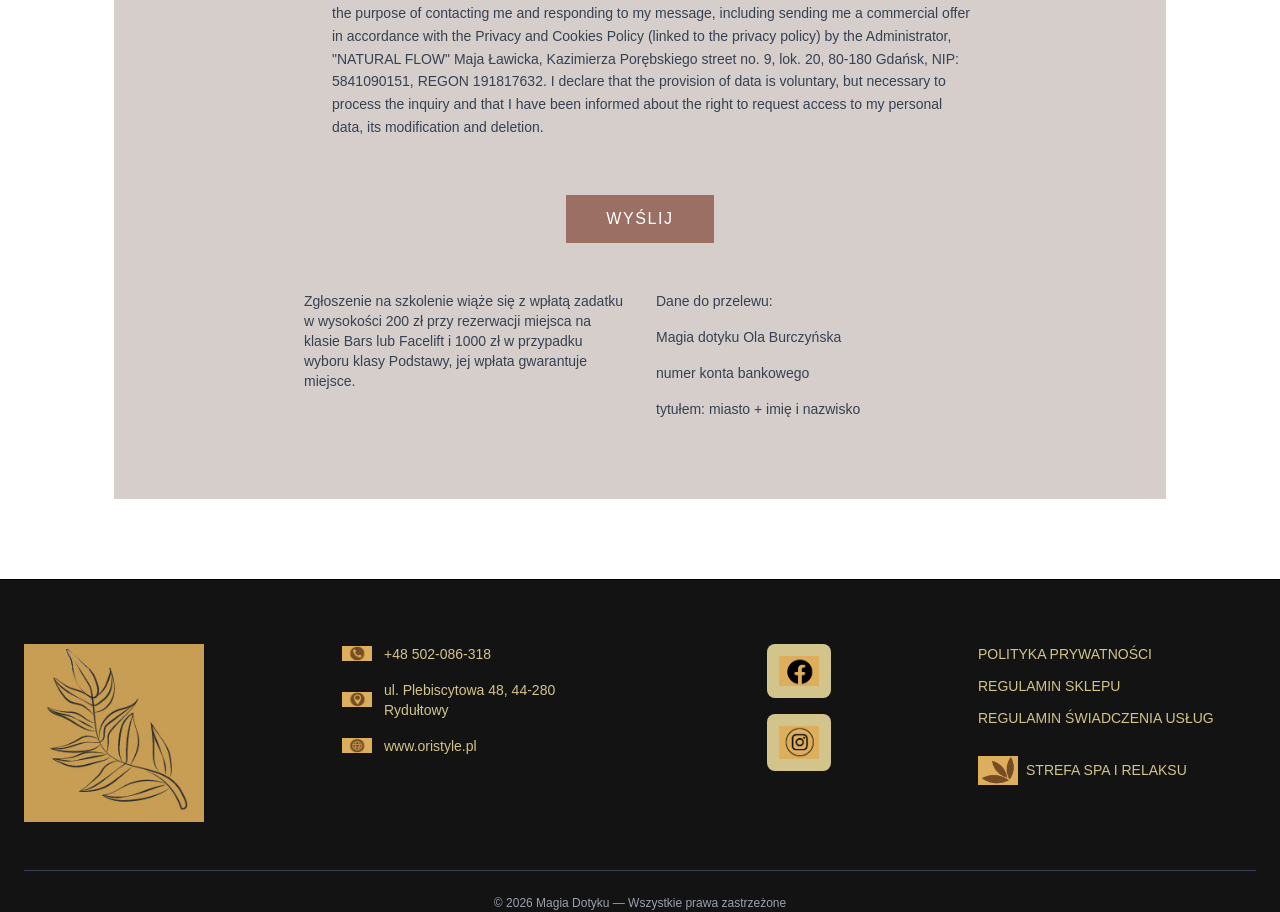
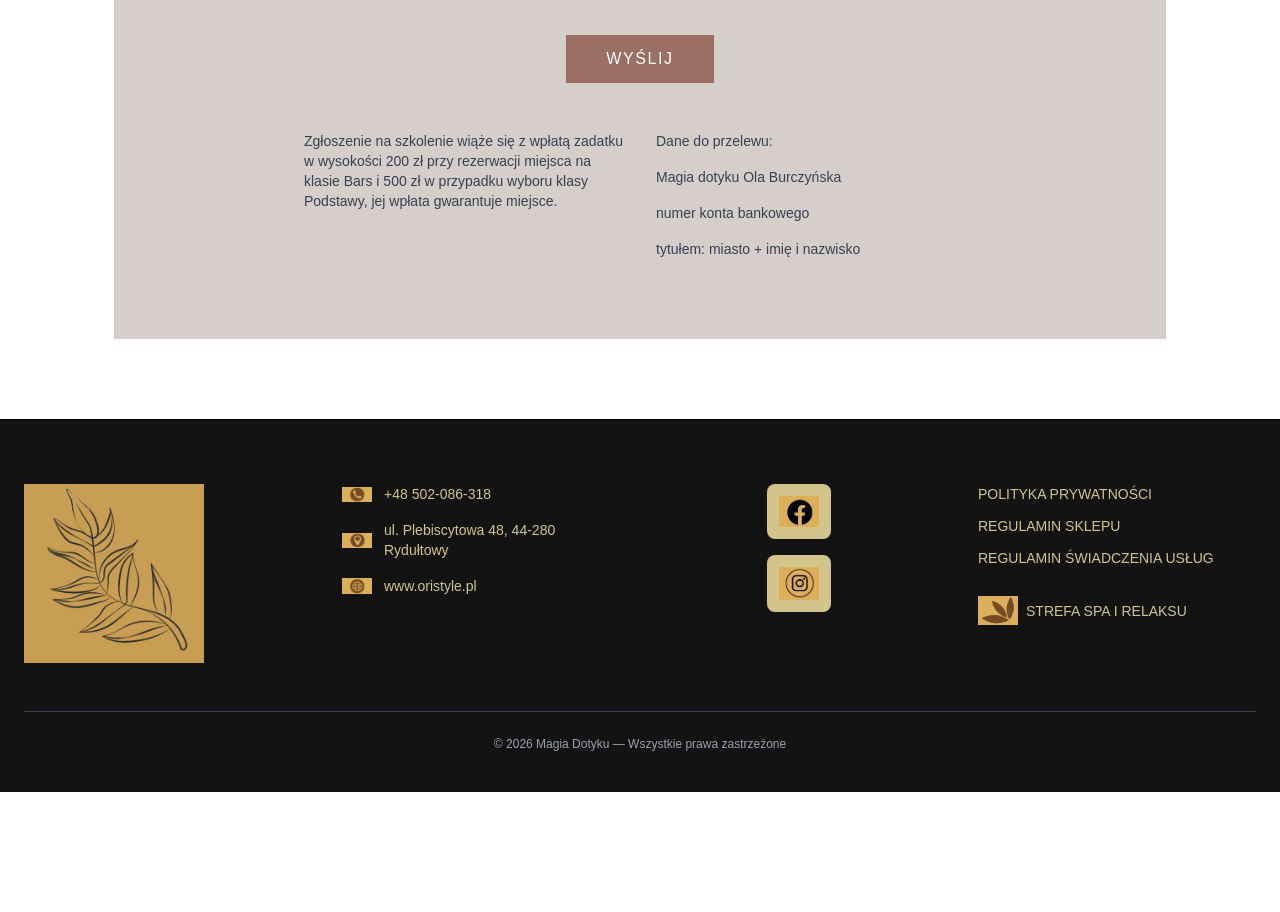
Before and after one commit to kamilhandzlik/magia_dotyku, a Next.js app in the folder frontend/: page /szkolenia in a window 1280 px wide. Shown: the part 4345-5257 px from the top of the page. After the commit the page ends 5137 px from the top, so only its background shows below. Built offline with nearby package versions, Linux system fonts and the light colour scheme.

Commit message:
changed text in Formularz and chekboxy

```diff
--- a/frontend/app/components/szkolenia/Formularz.tsx
+++ b/frontend/app/components/szkolenia/Formularz.tsx
@@ -32,15 +32,15 @@ export default function RezerwacjaForm() {
           <div className="grid grid-cols-2 gap-8">
             <p className="space-y-4 text-sm text-gray-700 pt-4">
               Zgłoszenie na szkolenie wiąże się z wpłatą zadatku w wysokości 200
-              zł przy rezerwacji miejsca na klasie Bars lub Facelift i 1000 zł w
-              przypadku wyboru klasy Podstawy, jej wpłata gwarantuje miejsce.
+              zł przy rezerwacji miejsca na klasie Bars i 500 zł w przypadku
+              wyboru klasy Podstawy, jej wpłata gwarantuje miejsce.
             </p>
-            <p className="space-y-4 text-sm text-gray-700 pt-4">
+            <a className="space-y-4 text-sm text-gray-700 pt-4">
               <p>Dane do przelewu:</p>
               <p>Magia dotyku Ola Burczyńska</p>
               <p>numer konta bankowego</p>
               <p>tytułem: miasto + imię i nazwisko</p>
-            </p>
+            </a>
           </div>
         </form>
       </div>
--- a/frontend/app/components/szkolenia/chekboxy.tsx
+++ b/frontend/app/components/szkolenia/chekboxy.tsx
@@ -4,7 +4,7 @@ export default function CheckboxGroup() {
       <CheckboxItem label="Oświadczam, iż zapoznałem/am się z polityką prywatności." />
 
       <CheckboxItem
-        label={`Wysyłając wiadomość wyrażam zgodę na przetwarzanie moich danych osobowych podanych w formularzu kontaktowym w celu skontaktowania się ze mną i odpowiedzi na moją wiadomość, w tym na przesłanie mi oferty handlowej zgodnie z Polityką prywatności i plików cookies (podlinkowane do polityki prywatności) przez Administratora, „NATURAL FLOW” Maja Ławicka, ul. Kazimierza Porębskiego, nr 9, lok. 20, 80-180 Gdańsk, NIP: 5841090151, REGON 191817632. Oświadczam, że podanie danych jest dobrowolne, lecz konieczne do przetworzenia zapytania oraz iż zostałem/am poinformowany/a o prawie żądania dostępu do moich danych osobowych, ich zmiany oraz usunięcia. / By sending a message, I consent to the processing of my personal data provided in the contact form for the purpose of contacting me and responding to my message, including sending me a commercial offer in accordance with the Privacy and Cookies Policy (linked to the privacy policy) by the Administrator, "NATURAL FLOW" Maja Ławicka, Kazimierza Porębskiego street no. 9, lok. 20, 80-180 Gdańsk, NIP: 5841090151, REGON 191817632. I declare that the provision of data is voluntary, but necessary to process the inquiry and that I have been informed about the right to request access to my personal data, its modification and deletion.`}
+        label={`Wysyłając wiadomość wyrażam zgodę na przetwarzanie moich danych osobowych podanych w formularzu kontaktowym w celu skontaktowania się ze mną i odpowiedzi na moją wiadomość, w tym na przesłanie mi oferty handlowej zgodnie z Polityką prywatności i plików cookies (podlinkowane do polityki prywatności) przez Administratora, „Oristyle/Magia Dotyku” Aleksandra Burczyńska, ul. Plebiscytowa 48, 44-280 Rydułtowy, NIP 6471587893, REGON 368412418. Oświadczam, że podanie danych jest dobrowolne, lecz konieczne do przetworzenia zapytania oraz iż zostałem/am poinformowany/a o prawie żądania dostępu do moich danych osobowych, ich zmiany oraz usunięcia.`}
       />
     </div>
   );
```
